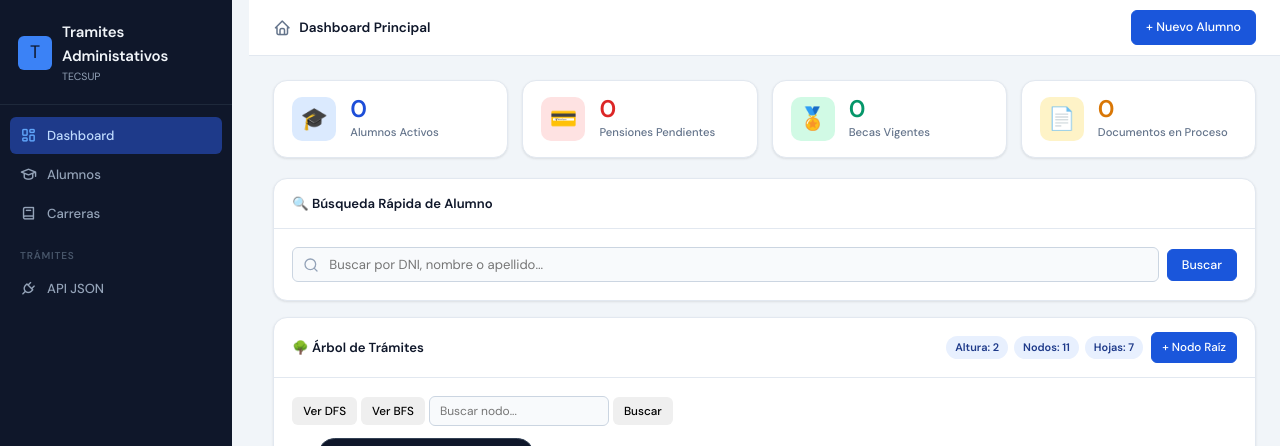
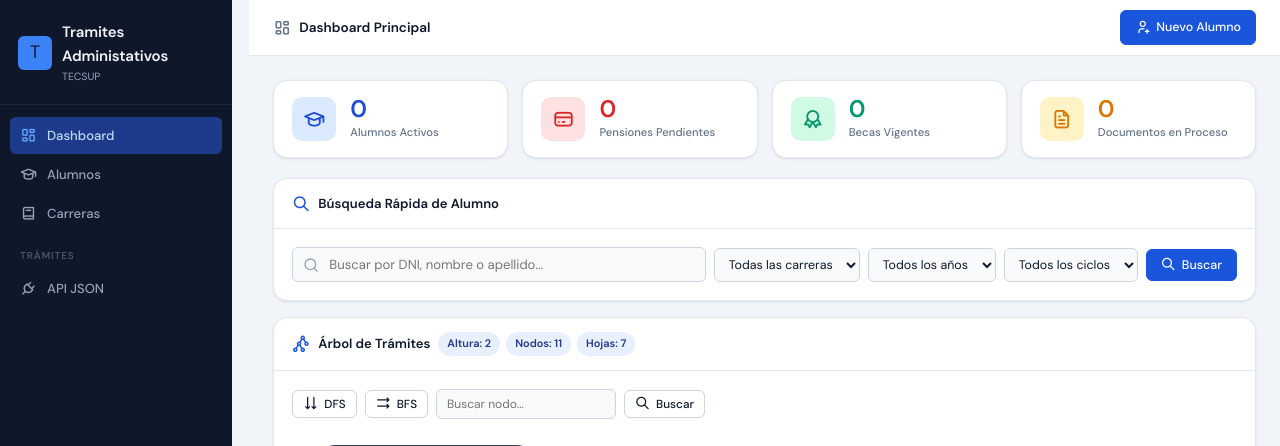
Before and after one commit to David-Quispe/tramites-arboles-genericos, a Django app: page / in a window 1280 px wide. Shown: the top 446 px of the page. Run offline with Django 4.2, Linux system fonts and the light colour scheme; data comes from the database, SQL or seed files in the repository; data that the repository does not hold is empty; some libraries are stand-ins or nearby versions.

Commit message:
los requerimentes

```diff
--- a/app_tramites/templates/tramites/index.html
+++ b/app_tramites/templates/tramites/index.html
@@ -1,38 +1,41 @@
 {% extends 'tramites/base.html' %}
 {% block titulo %}Dashboard{% endblock %}
+{% block topbar_icon %}layout-dashboard{% endblock %}
+{% block topbar_titulo %}Dashboard Principal{% endblock %}
 {% block nav_inicio %}active{% endblock %}
-{% block topbar_titulo %}Dashboard Principal{% endblock %}
+
 {% block topbar_acciones %}
-    <a href="{% url 'alumno_nuevo' %}" class="btn btn-primary">+ Nuevo Alumno</a>
+  <a href="{% url 'alumno_nuevo' %}" class="btn btn-primary">
+    <i class="ti ti-user-plus" aria-hidden="true"></i> Nuevo Alumno
+  </a>
 {% endblock %}
 
 {% block content %}
 
-<!-- Tarjetas resumen -->
 <div class="stats-grid">
   <div class="stat-card stat-blue">
-        <div class="stat-icon">🎓</div>
+    <div class="stat-icon"><i class="ti ti-school" aria-hidden="true"></i></div>
     <div class="stat-info">
       <div class="stat-num">{{ total_alumnos }}</div>
       <div class="stat-label">Alumnos Activos</div>
     </div>
   </div>
   <div class="stat-card stat-red">
-        <div class="stat-icon">💳</div>
+    <div class="stat-icon"><i class="ti ti-credit-card" aria-hidden="true"></i></div>
     <div class="stat-info">
       <div class="stat-num">{{ total_pendientes }}</div>
       <div class="stat-label">Pensiones Pendientes</div>
     </div>
   </div>
   <div class="stat-card stat-green">
-        <div class="stat-icon">🏅</div>
+    <div class="stat-icon"><i class="ti ti-award" aria-hidden="true"></i></div>
     <div class="stat-info">
       <div class="stat-num">{{ total_becas }}</div>
       <div class="stat-label">Becas Vigentes</div>
     </div>
   </div>
   <div class="stat-card stat-yellow">
-        <div class="stat-icon">📄</div>
+    <div class="stat-icon"><i class="ti ti-file-text" aria-hidden="true"></i></div>
     <div class="stat-info">
       <div class="stat-num">{{ total_docs }}</div>
       <div class="stat-label">Documentos en Proceso</div>
@@ -40,36 +43,66 @@
   </div>
 </div>
 
-<!-- Buscador rápido -->
 <div class="card mb-2">
-    <div class="card-header">🔍 Búsqueda Rápida de Alumno</div>
+  <div class="card-header">
+    <div class="card-header-left">
+      <i class="ti ti-search" aria-hidden="true"></i>
+      Búsqueda Rápida de Alumno
+    </div>
+  </div>
   <div class="card-body">
     <form action="{% url 'alumnos_lista' %}" method="get" class="search-form">
       <input type="text" name="q" placeholder="Buscar por DNI, nombre o apellido..." class="input-search">
-            <button type="submit" class="btn btn-primary">Buscar</button>
+      <select name="carrera" class="filter-select">
+        <option value="">Todas las carreras</option>
+        {% for c in carreras %}<option value="{{ c.id }}">{{ c.codigo }} — {{ c.nombre }}</option>{% endfor %}
+      </select>
+      <select name="anio" class="filter-select">
+        <option value="">Todos los años</option>
+        <option value="1">1er Año</option>
+        <option value="2">2do Año</option>
+        <option value="3">3er Año</option>
+      </select>
+      <select name="ciclo" class="filter-select">
+        <option value="">Todos los ciclos</option>
+        <option value="1">Ciclo I</option>
+        <option value="2">Ciclo II</option>
+        <option value="3">Ciclo III</option>
+        <option value="4">Ciclo IV</option>
+        <option value="5">Ciclo V</option>
+        <option value="6">Ciclo VI</option>
+      </select>
+      <button type="submit" class="btn btn-primary">
+        <i class="ti ti-search" aria-hidden="true"></i> Buscar
+      </button>
     </form>
   </div>
 </div>
 
-<!-- Árbol de trámites -->
 <div class="card">
   <div class="card-header">
-        🌳 Árbol de Trámites
-        <div style="display:flex;align-items:center;gap:8px;">
+    <div class="card-header-left">
+      <i class="ti ti-binary-tree" aria-hidden="true"></i>
+      Árbol de Trámites
       <div class="tree-stats">
         <span class="badge">Altura: {{ altura }}</span>
         <span class="badge">Nodos: {{ total_nodos }}</span>
         <span class="badge">Hojas: {{ total_hojas }}</span>
       </div>
-            <a href="{% url 'nodo_nuevo' %}" class="btn btn-sm btn-primary">+ Nodo Raíz</a>
     </div>
   </div>
   <div class="card-body">
-        <div class="recorrido-btns">
-            <button onclick="verRecorrido('dfs')" class="btn btn-sm">Ver DFS</button>
-            <button onclick="verRecorrido('bfs')" class="btn btn-sm">Ver BFS</button>
+    <div class="tree-toolbar">
+      <button onclick="verRecorrido('dfs')" class="btn btn-secondary btn-sm">
+        <i class="ti ti-arrows-down" aria-hidden="true"></i> DFS
+      </button>
+      <button onclick="verRecorrido('bfs')" class="btn btn-secondary btn-sm">
+        <i class="ti ti-arrows-right" aria-hidden="true"></i> BFS
+      </button>
       <input type="text" id="searchInput" placeholder="Buscar nodo..." class="input-sm">
-            <button onclick="buscarNodo()" class="btn btn-sm">Buscar</button>
+      <button onclick="buscarNodo()" class="btn btn-secondary btn-sm">
+        <i class="ti ti-search" aria-hidden="true"></i> Buscar
+      </button>
       <span id="searchResult"></span>
     </div>
     <div id="recorridoOutput" class="recorrido-list" style="display:none"></div>
@@ -77,18 +110,27 @@
   </div>
 </div>
 
-{{ arbol_json|json_script:"arbol-data" }}
 <script>
-    const ARBOL_DATA = JSON.parse(document.getElementById('arbol-data').textContent);
-    document.addEventListener('DOMContentLoaded', () => renderTree(ARBOL_DATA, document.getElementById('tree'), 0));
+  const ARBOL_DATA = {{ arbol_json|safe }};
+  document.addEventListener('DOMContentLoaded', () =>
+    renderTree(ARBOL_DATA, document.getElementById('tree'), 0)
+  );
 
   function buscarNodo() {
-        const q = document.getElementById('searchInput').value;
+    const q = document.getElementById('searchInput').value.trim();
+    if (!q) return;
     fetch(`/api/buscar/?q=${encodeURIComponent(q)}`)
       .then(r => r.json())
       .then(data => {
         const el = document.getElementById('searchResult');
-                el.textContent = data.encontrado ? `✅ ${data.nombre} (ID: ${data.id})` : '❌ No encontrado';
+        if (data.encontrado) {
+          el.className = 'found';
+          el.textContent = `✓ ${data.nombre} (ID: ${data.id})`;
+          highlightNode(data.id);
+        } else {
+          el.className = 'notfound';
+          el.textContent = '✗ No encontrado';
+        }
       });
   }
 
@@ -99,7 +141,9 @@
         const out = document.getElementById('recorridoOutput');
         out.style.display = 'block';
         out.innerHTML = `<strong>${data.tipo}:</strong> ` +
-                    data.recorrido.map(n => `<span class="nivel-tag nivel-${n.nivel}">${n.nombre}</span>`).join(' → ');
+          data.recorrido.map(n =>
+            `<span class="nivel-tag nivel-${n.nivel}">${n.nombre}</span>`
+          ).join(' → ');
       });
   }
 </script>
```
Also changed, not shown: requirements.txt (+6 -3 lines). Lines whose indentation alone changed are shown as unchanged.
